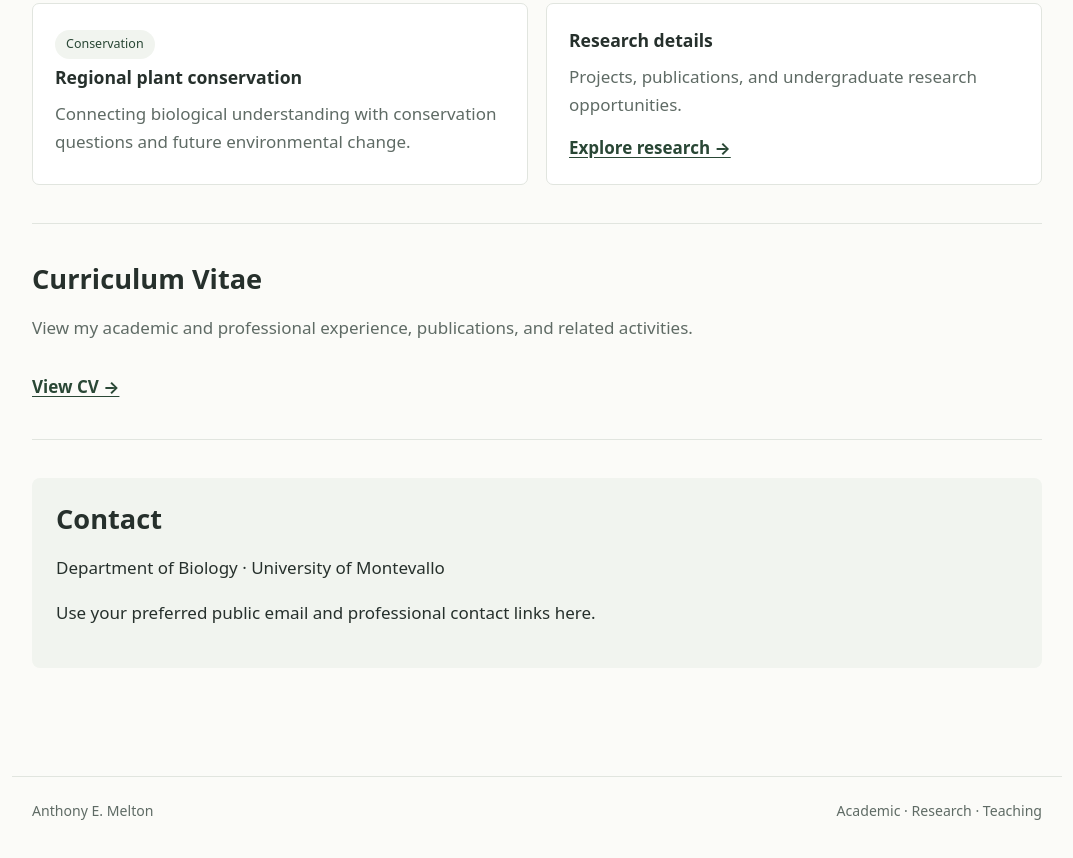
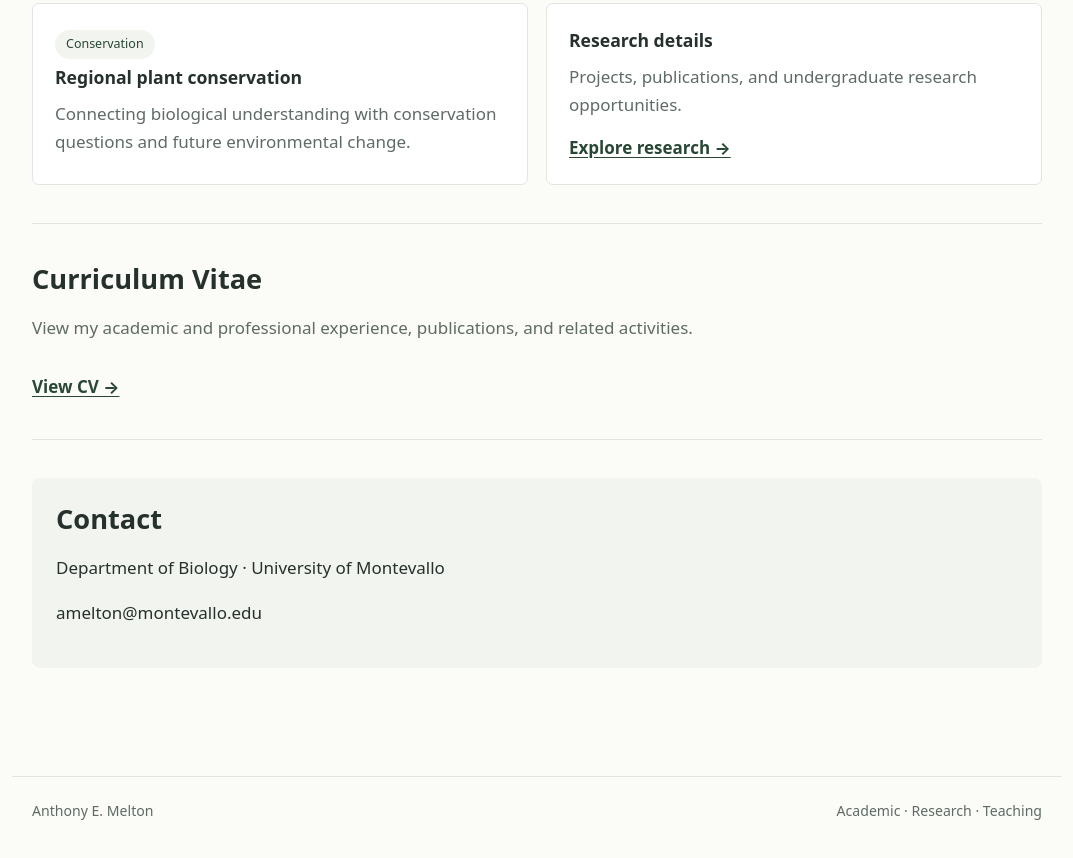
Before and after one commit to aemelton/aemelton.github.io, a plain HTML site: page index.html in a window 1280 px wide. Shown: the part 1260-2118 px from the top of the page, without its empty margins (103-1176 px from the left). Drawn offline with Linux system fonts and the light colour scheme.

Commit message:
update contact

```diff
--- a/index.html
+++ b/index.html
@@ -62,7 +62,7 @@
       <a class="card-link" href="cv/index.html">View CV →</a>
     </section>
     <section class="section" id="contact">
-      <div class="contact-panel"><h2>Contact</h2><p>Department of Biology · University of Montevallo</p><p>Use your preferred public email and professional contact links here.</p></div>
+      <div class="contact-panel"><h2>Contact</h2><p>Department of Biology · University of Montevallo</p><p>amelton@montevallo.edu</p></div>
     </section>
   </main>
   <footer class="site-footer"><div class="footer-inner"><span>Anthony E. Melton</span><span>Academic · Research · Teaching</span></div></footer>
```
